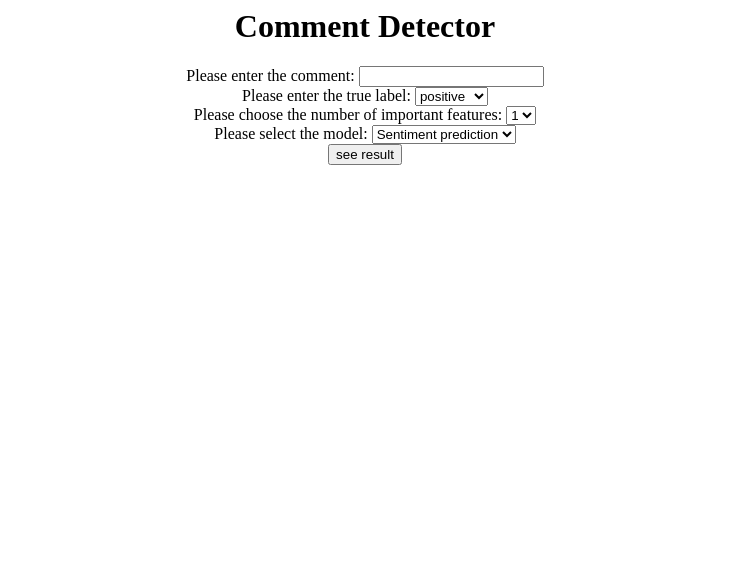
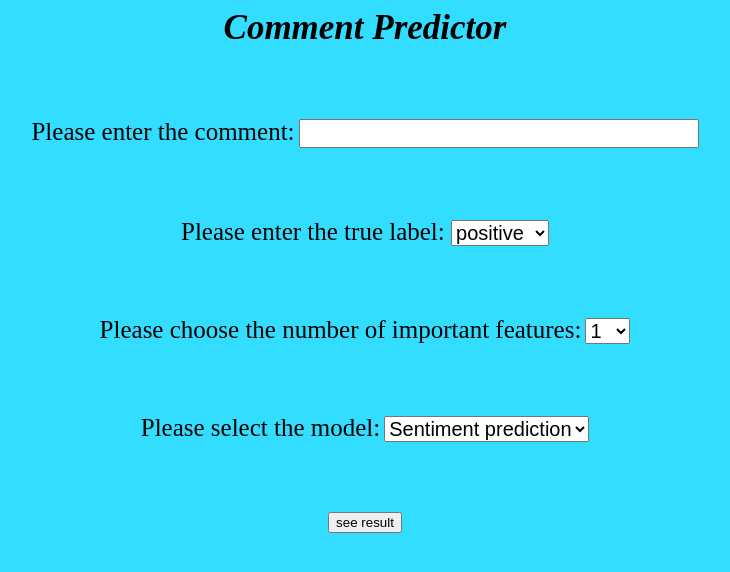
Before and after one commit to ZyWang666/NLPFinal, a Django app: page / in a window 1280 px wide. Shown: the top 572 px of the page, without its empty margins (275-1005 px from the left). Run offline with Django 3.2, Linux system fonts and the light colour scheme; parts of the project's set-up code (start-up, migrations or seed data) failed here and were passed over.

Commit message:
final version

```diff
--- /dev/null
+++ b/mysite/comments/static/comments/indexStyle.css
@@ -0,0 +1,3 @@
+.instruction{font-size: 25;}
+.choice{font-size: 20;}
+.d{margin-bottom: 70px;}
--- a/mysite/comments/static/comments/style.css
+++ b/mysite/comments/static/comments/style.css
@@ -1,5 +1,5 @@
 .important-neg {background-color: coral;}
 .important-pos {background-color: chartreuse;}
-.prob-neg{background-color: chartreuse;}
-.prob-pos{background-color: coral;}
+.prob-neg{background-color: coral;}
+.prob-pos{background-color: chartreuse;}
 .feature-part{display:inline-block;width: 30%;}
--- a/mysite/comments/templates/comments/index.html
+++ b/mysite/comments/templates/comments/index.html
@@ -1,32 +1,55 @@
-<h1 style="text-align:center">Comment Detector</h1>
+{% load static %}
+
+<link rel="stylesheet" type="text/css" href="{% static 'comments/indexStyle.css' %}">
+
+<body bgcolor="#33DDFF">
+
+<h1  class="d" style="text-align:center; font-size: 35; font-style: italic;">Comment Predictor</h1>
 
 <form style="text-align:center" action="/results/" method="post">
 	{% csrf_token %}
-    Please enter the comment: <input type="text" name="fname"><br>
-	<div>
-	Please enter the true label:
-		<select name="flabel">
+
+	<div class="d">
+    <span class="instruction">Please enter the comment:</span> <input type="text" name="fname" class="choice" style="width:400px"><br>
+	</div>
+
+	<div class="d">
+	<span class="instruction">Please enter the true label: </span>
+		<select name="flabel"  class="choice">
 			<option value="positive">positive</option>
 			<option value="negative">negative</option>
 		</select>
 	</div>
-	<div>
-	Please choose the number of important features:
-		<select name="ffeatures">
+
+	<div  class="d">
+	<span class="instruction">Please choose the number of important features:</span>
+		<select name="ffeatures" class="choice">
 			<option value="1">1</option>
 			<option value="2">2</option>
 	  		<option value="3">3</option>
 	  		<option value="4">4</option>
 	  		<option value="5">5</option>
 	  		<option value="6">6</option>
+			<option value="7">7</option>
+			<option value="8">8</option>
+	  		<option value="9">9</option>
+	  		<option value="10">10</option>
+	  		<option value="11">11</option>
+	  		<option value="12">12</option>
 		</select>
 	</div>
-	<div>
-		Please select the model:
-		<select name="fmodel">
+
+	<div  class="d">
+		<span class="instruction">Please select the model:</span>
+		<select name="fmodel" class="choice">
 			<option value="Sentiment">Sentiment prediction</option>
 			<option value="Toxic">Toxic prediction</option>
 		</select>
 	</div>
-	<input label="comment" type="submit" value="see result">
+
+	<div class="d">
+	<input class="choice2" label="comment" type="submit" value="see result">
+	</div>
 </form>
+
+</body>
--- a/mysite/comments/views.py
+++ b/mysite/comments/views.py
@@ -6,6 +6,8 @@ from .models import MyModel
 from lime import lime_text
 from lime.lime_text import LimeTextExplainer
 
+import string
+import numpy as np
 
 ### coefficient of model
 
@@ -16,29 +18,73 @@ def index(request):
 
 
 def results(request):
+	# text
 	comment = request.POST['fname']
+	# label
 	label = request.POST['flabel']
+	# number of features
 	n_features = request.POST['ffeatures']
+	# selected model
 	passed_model = request.POST['fmodel']
+	# select model
 	if passed_model == 'Sentiment':
+		fns = MyModel.vectorizer1.get_feature_names()
+		cls = MyModel.model1
 		model = MyModel.part1_model
+		pos_pre = 'positive review'
+		neg_pre = 'negative review'
 	else:
+		fns = MyModel.vectorizer2.get_feature_names()
+		cls = MyModel.model2
 		model = MyModel.part2_model
+		pos_pre = 'toxic comment'
+		neg_pre = 'non-toxic comment'
+	# class names of lime
 	class_names = ['negative', 'positive']
+	# construct lime text explainer
 	explainer = LimeTextExplainer(class_names=class_names)
+	# explain the instance passed in
 	exp = explainer.explain_instance(comment, model.predict_proba, num_features=int(n_features))
-
+	# prediction of model
 	prediction = class_names[0] if model.predict([comment]) == 0 else class_names[1]
+	if prediction == 'positive':
+		prediction = pos_pre
+	else:
+		prediction = neg_pre
+	if label == 'positive':
+		label = pos_pre
+	else:
+		label = neg_pre
+	# features of lime
 	features = exp.as_list()
+	features = [(p[0],round(p[1],2)) for p in features]
+	# positive probability and negative probability of model
 	pos_pro, neg_pro = exp.predict_proba
-	s_comment = comment.split(' ')
+	# striped and splited text
+	s_comment = comment.translate(str.maketrans('', '', string.punctuation)).split(' ')
+	t_features = top_features(s_comment, fns, cls, int(n_features))
+	t_features = sorted(t_features, key=lambda x: abs(x[1]), reverse=True)
+	print(t_features)
 	words = [x for x, y in features]
-	p = round(pos_pro,2)
-	n = round(neg_pro,2)
+	# rounded positive probability
+	p = round(pos_pro, 2)
+	# rounded negative probability
+	n = round(neg_pro, 2)
 	pos_pro *= 1000
 	neg_pro *= 1000
+	lime_highest_value = abs(features[0][1])
+	model_highest_value = abs(t_features[0][1])
+	#length = max_value/(max_leng-min_leng)*value+min_leng
+	new_f = []
+	for pair in features:
+		new_f.append((pair[0], (500/lime_highest_value) * pair[1]))
+	features = new_f
+	new_t = []
+	for pair in t_features:
+		new_t.append((pair[0], (500/model_highest_value) * pair[1]))
+	t_features = new_t
 	return render(request, 'comments/results.html', {
-		"prediction": prediction,
+		'prediction': prediction,
 		'features': features,
 		's_comment': s_comment,
 		'words': words,
@@ -46,5 +92,24 @@ def results(request):
 		'pos_pro': pos_pro,
 		'neg_pro':neg_pro,
 		'p': p,
-		'n': n}
+		'n': n,
+		't_features':t_features,
+		'pos_pre': pos_pre,
+		'neg_pre': neg_pre}
 	)
+
+
+def top_features(data, fns, cls, k=6):
+    features = list(set(data))
+    coefficients = cls.coef_[0]
+    coefs = np.array([coefficients[fns.index(feature)] if feature in fns else 0 for feature in features])
+    k = min(k, len(coefs))
+    abs_coefs = np.abs(coefs)
+    positive_indices = np.argpartition(abs_coefs, -k)[-k:]
+    positive_coefs = abs_coefs[positive_indices]
+    positive_indices = positive_indices[np.argsort(-positive_coefs)]
+    positive_coefs = coefs[positive_indices]
+    features = np.array(features)
+    positive_indices = [int(i) for i in positive_indices]
+    positive_features = features[positive_indices]
+    return list(zip(positive_features, positive_coefs))
```
Also changed, not shown: mysite/comments/templates/comments/part1.html (deleted, +0 -17 lines), mysite/comments/templates/comments/results.html (+35 -8 lines), mysite/comments/templates/comments/part2.html (deleted).
